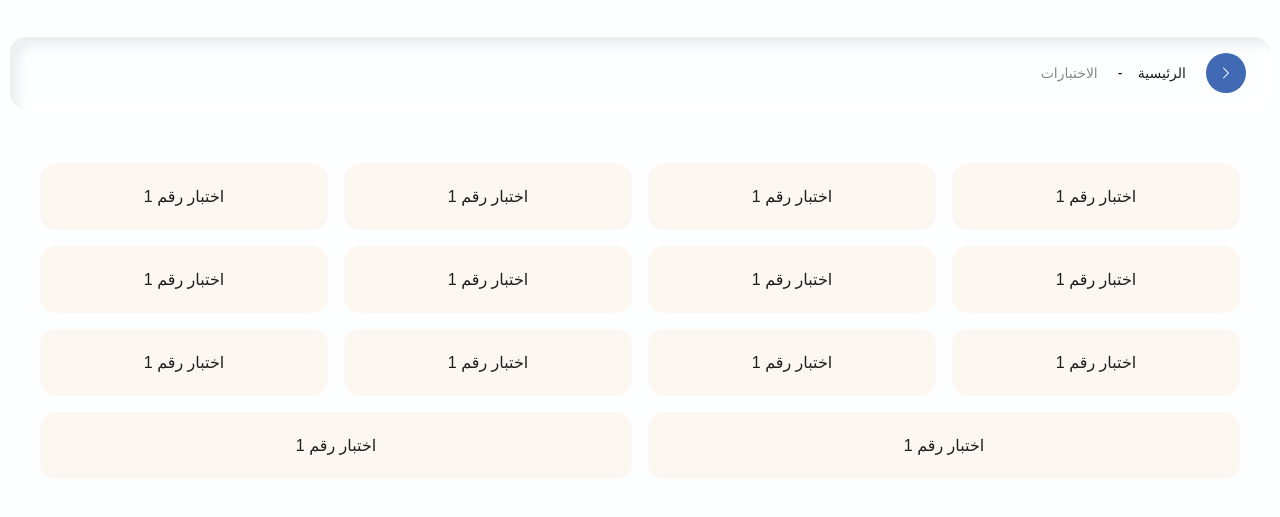
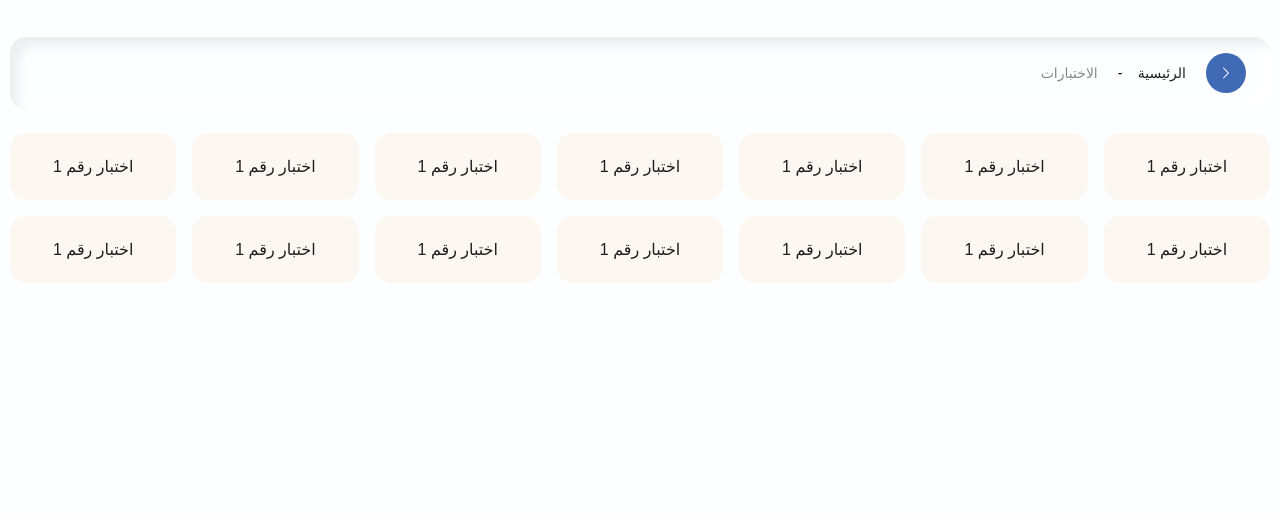
Before and after one commit to Nami-Design-New/kodraty, a plain HTML site: page allExamsPage.html in a window 1280 px wide. Shown: the part 67-584 px from the top of the page. Drawn offline with Linux system fonts and the light colour scheme; a web font is replaced by a local one.

Commit message:
allExamsPage

```diff
--- a/startForm.html
+++ b/allExamsPage.html
@@ -79,47 +79,47 @@
   </section>
 
   <!-- all reports page -->
-  <section class="allReportsPage">
-    <a href="exam.html" class="reportMain">
+  <section class="allExamsPage">
+    <a href="exam.html" class="singleExam">
       <h5> اختبار رقم 1 </h5>
     </a>
-    <a href="exam.html" class="reportMain">
+    <a href="exam.html" class="singleExam">
       <h5> اختبار رقم 1 </h5>
     </a>
-    <a href="exam.html" class="reportMain">
+    <a href="exam.html" class="singleExam">
       <h5> اختبار رقم 1 </h5>
     </a>
-    <a href="exam.html" class="reportMain">
+    <a href="exam.html" class="singleExam">
       <h5> اختبار رقم 1 </h5>
     </a>
-    <a href="exam.html" class="reportMain">
+    <a href="exam.html" class="singleExam">
       <h5> اختبار رقم 1 </h5>
     </a>
-    <a href="exam.html" class="reportMain">
+    <a href="exam.html" class="singleExam">
       <h5> اختبار رقم 1 </h5>
     </a>
-    <a href="exam.html" class="reportMain">
+    <a href="exam.html" class="singleExam">
       <h5> اختبار رقم 1 </h5>
     </a>
-    <a href="exam.html" class="reportMain">
+    <a href="exam.html" class="singleExam">
       <h5> اختبار رقم 1 </h5>
     </a>
-    <a href="exam.html" class="reportMain">
+    <a href="exam.html" class="singleExam">
       <h5> اختبار رقم 1 </h5>
     </a>
-    <a href="exam.html" class="reportMain">
+    <a href="exam.html" class="singleExam">
       <h5> اختبار رقم 1 </h5>
     </a>
-    <a href="exam.html" class="reportMain">
+    <a href="exam.html" class="singleExam">
       <h5> اختبار رقم 1 </h5>
     </a>
-    <a href="exam.html" class="reportMain">
+    <a href="exam.html" class="singleExam">
       <h5> اختبار رقم 1 </h5>
     </a>
-    <a href="exam.html" class="reportMain">
+    <a href="exam.html" class="singleExam">
       <h5> اختبار رقم 1 </h5>
     </a>
-    <a href="exam.html" class="reportMain">
+    <a href="exam.html" class="singleExam">
       <h5> اختبار رقم 1 </h5>
     </a>
 
--- a/css/style.scss
+++ b/css/style.scss
@@ -1028,18 +1028,17 @@ header {
     }
   }
 }
-.allReportsPage {
+.allExamsPage {
   display: flex;
   flex-wrap: wrap;
-  padding: 30px;
   border-radius: 16px;
   gap: 16px;
   width: min(100% - 20px, 1320px);
   margin: 0 auto;
-  .reportMain {
+  .singleExam {
     text-align: center;
     flex: 1;
-    min-width: 250px;
+    min-width: 160px;
     padding: 24px 16px;
     background-color: var(--secondColor10);
     border-radius: 16px;
```
Also changed, not shown: exam.html (+1 -1 lines), index.html (+2 -2 lines), css/style.css, 1 other file.
